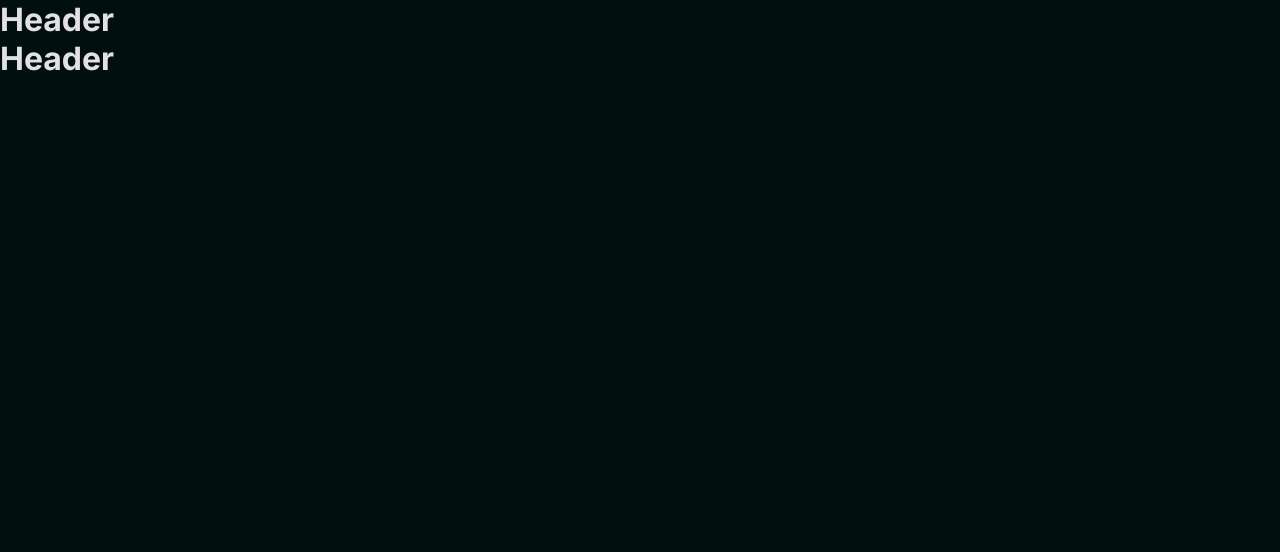
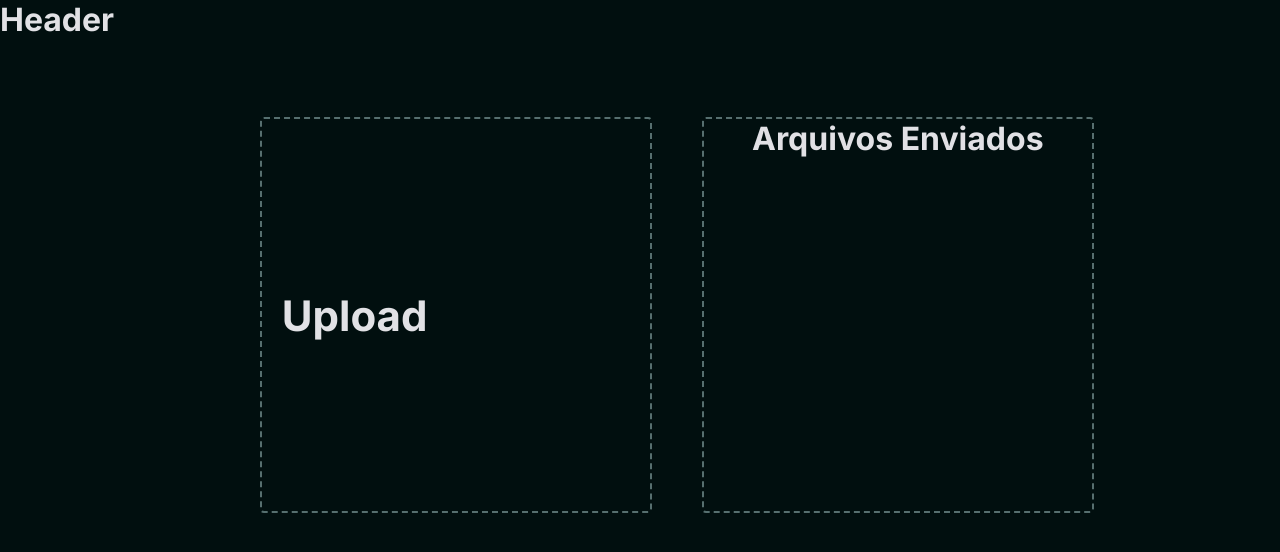
Before and after one commit to badico-cloud-hub/upload-app-s3-course, a Next.js app: page / in a window 1280 px wide. Shown: the top 552 px of the page. Built offline with nearby package versions, Linux system fonts and the light colour scheme.

Commit message:
feat(src/Components/upload) component upload styles

```diff
--- a/src/Components/upload/index.tsx
+++ b/src/Components/upload/index.tsx
@@ -1,9 +1,16 @@
-import { Container } from './styles';
+import { Container, Content, Filelists, Uploader } from './styles';
 
-export default function uploade() {
+export default function upload() {
   return (
     <Container>
-      <h1>Header</h1>
+      <Content>
+        <Uploader>
+          <h1>Upload</h1>
+        </Uploader>
+        <Filelists>
+          <h1>Arquivos Enviados</h1>
+        </Filelists>
+      </Content>
     </Container>
   );
 }
--- a/src/Components/upload/styles.ts
+++ b/src/Components/upload/styles.ts
@@ -1,5 +1,46 @@
 import styled from 'styled-components';
 
 export const Container = styled.div`
+  background: ${props => props.theme.colors.primary.main};
+  width: 944px;
+  height: 500px;
+  left: 16%;
+  align-items: center;
+  position: relative;
+  margin-top: 3rem;
+  border-radius: 5px;
+  padding: 30px;
 
+  p {
+    margin-top: 24px;
+    font-size: 20px;
+    line-height: 32px;
+  }
 `;
+
+export const Content = styled.div`
+  display: flex;
+  justify-content: space-around;
+`;
+
+export const Uploader = styled.div`
+  display: flex;
+  padding: 20px;
+  align-items: center;
+  font-size: calc(5px + 2vmin);
+  width: 392px;
+  height: 396px;
+  border: 2px dashed rgba(216, 255, 254, 0.4);
+  box-sizing: border-box;
+  border-radius: 4px;
+`;
+
+export const Filelists = styled.div`
+  display: flex;
+  justify-content: space-around;
+  width: 392px;
+  height: 396px;
+  border: 2px dashed rgba(216, 255, 254, 0.4);
+  box-sizing: border-box;
+  border-radius: 4px;
+`;
```
